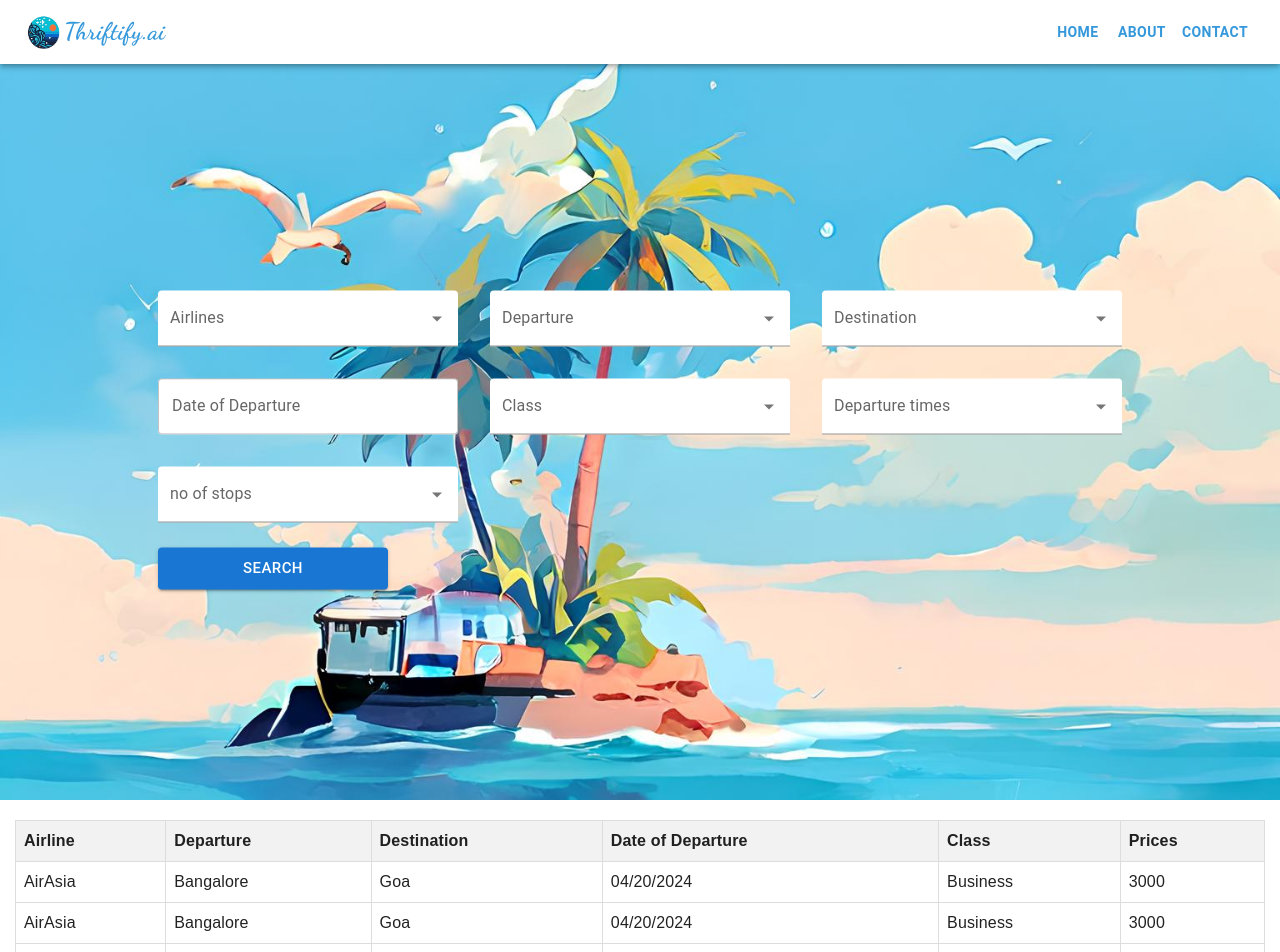
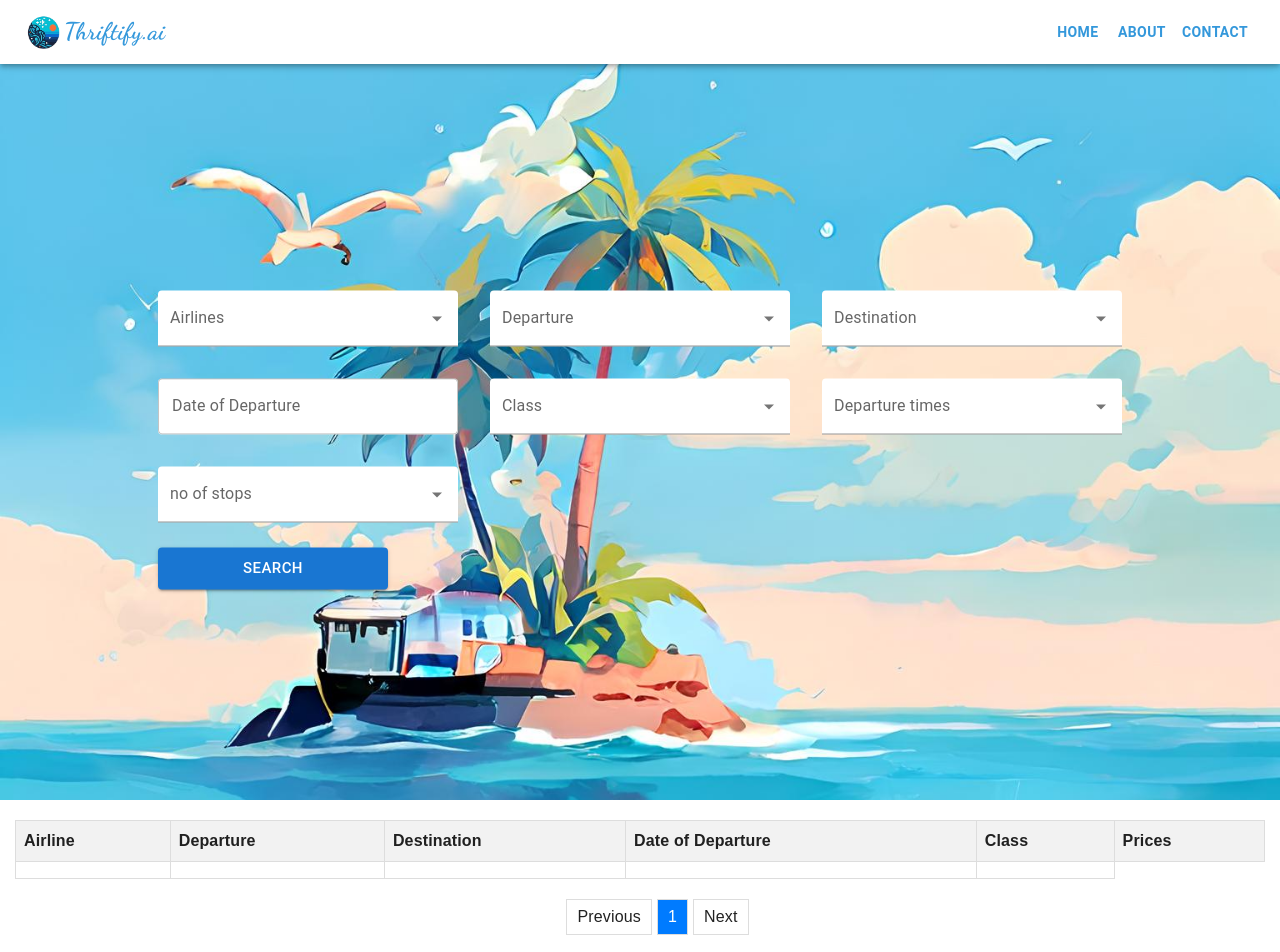
Before and after one commit to suyog200/Thrifty, a React (Vite) app in the folder Thrifty-app/: page / in a window 1280 px wide. Shown: the top 952 px of the page. Built offline with nearby package versions, Linux system fonts and the light colour scheme.

Commit message:
integration

```diff
--- a/Thrifty-app/src/components/Table.jsx
+++ b/Thrifty-app/src/components/Table.jsx
@@ -1,192 +1,38 @@
-// // import React from 'react'
 
-// const Table = () => {
-//   return (
-//     <div className="table-container">
-//       <table>
-//         <thead>
-//           <tr>
-//             <th>Airline</th>
-//             <th>Departure</th>
-//             <th>Destination</th>
-//             <th>Date of Departure</th>
-//             <th>Class</th>
-//             <th>Prices</th>
-//           </tr>
-//         </thead>
-//         <tbody>
-//           <tr>
-//             <td>AirAsia</td>
-//             <td>Bangalore</td>
-//             <td>Goa</td>
-//             <td>04/20/2024</td>
-//             <td>Business</td>
-//             <td>3000</td>
-//           </tr>
-//           <tr>
-//             <td>AirAsia</td>
-//             <td>Bangalore</td>
-//             <td>Goa</td>
-//             <td>04/20/2024</td>
-//             <td>Business</td>
-//             <td>3000</td>
-//           </tr>
-//           <tr>
-//             <td>AirAsia</td>
-//             <td>Bangalore</td>
-//             <td>Goa</td>
-//             <td>04/20/2024</td>
-//             <td>Business</td>
-//             <td>3000</td>
-//           </tr>
-//           {/* Add more rows if needed */}
-//         </tbody>
-//       </table>
-//     </div>
-//   );
-// };
-
-// export default Table;
 
 import { useState } from "react";
 import ReactPaginate from "react-paginate";
 
-const Table = () => {
-  // Static data
-  const staticData = [
-    {
-      airline: "AirAsia",
-      departure: "Bangalore",
-      destination: "Goa",
-      date: "04/20/2024",
-      class: "Business",
-      price: "3000",
-    },
-    {
-      airline: "AirAsia",
-      departure: "Bangalore",
-      destination: "Goa",
-      date: "04/20/2024",
-      class: "Business",
-      price: "3000",
-    },
-    {
-      airline: "AirAsia",
-      departure: "Bangalore",
-      destination: "Goa",
-      date: "04/20/2024",
-      class: "Business",
-      price: "3000",
-    },
-    {
-      airline: "AirAsia",
-      departure: "Bangalore",
-      destination: "Goa",
-      date: "04/20/2024",
-      class: "Business",
-      price: "3000",
-    },
-    {
-      airline: "AirAsia",
-      departure: "Bangalore",
-      destination: "Goa",
-      date: "04/20/2024",
-      class: "Business",
-      price: "3000",
-    },
-    {
-      airline: "AirAsia",
-      departure: "Bangalore",
-      destination: "Goa",
-      date: "04/20/2024",
-      class: "Business",
-      price: "3000",
-    },
-    {
-      airline: "AirAsia",
-      departure: "Bangalore",
-      destination: "Goa",
-      date: "04/20/2024",
-      class: "Business",
-      price: "3000",
-    },
-    {
-      airline: "AirAsia",
-      departure: "Bangalore",
-      destination: "Goa",
-      date: "04/20/2024",
-      class: "Business",
-      price: "3000",
-    },
-    {
-      airline: "AirAsia",
-      departure: "Bangalore",
-      destination: "Goa",
-      date: "04/20/2024",
-      class: "Business",
-      price: "3000",
-    },
-    {
-      airline: "AirAsia",
-      departure: "Bangalore",
-      destination: "Goa",
-      date: "04/20/2024",
-      class: "Business",
-      price: "3000",
-    },
-    {
-      airline: "AirAsia",
-      departure: "Bangalore",
-      destination: "Goa",
-      date: "04/20/2024",
-      class: "Business",
-      price: "3000",
-    },
-    {
-      airline: "AirAsia",
-      departure: "Bangalore",
-      destination: "Goa",
-      date: "04/20/2024",
-      class: "Business",
-      price: "3000",
-    },
-    {
-      airline: "AirAsia",
-      departure: "Bangalore",
-      destination: "Goa",
-      date: "04/20/2024",
-      class: "Business",
-      price: "3000",
-    },
-    {
-      airline: "AirAsia",
-      departure: "Bangalore",
-      destination: "Goa",
-      date: "04/20/2024",
-      class: "Business",
-      price: "3000",
-    },
-    // Add more static data as needed
-  ];
+// eslint-disable-next-line react/prop-types
+const Table = ({predictedData, airlines, source, destination, classType, date}) => {
+
 
   const [pageNumber, setPageNumber] = useState(0);
   const recordsPerPage = 10;
   const pagesVisited = pageNumber * recordsPerPage;
 
-  const displayData = staticData
-    .slice(pagesVisited, pagesVisited + recordsPerPage)
-    .map((row, index) => (
-      <tr key={index}>
-        <td>{row.airline}</td>
-        <td>{row.departure}</td>
-        <td>{row.destination}</td>
-        <td>{row.date}</td>
-        <td>{row.class}</td>
-        <td>{row.price}</td>
-      </tr>
-    ));
+  console.log(predictedData);
 
-  const pageCount = Math.ceil(staticData.length / recordsPerPage);
+  const predictedDataArray = [predictedData];
+
+  const displayData = predictedDataArray ?
+  predictedDataArray.slice(pagesVisited, pagesVisited + recordsPerPage)
+    .map((row, index) => {
+      console.log(row);
+      return (
+        <tr key={index}>
+          <td>{airlines}</td>
+          <td>{source}</td>
+          <td>{destination}</td>
+          <td>{date}</td>
+          <td>{classType}</td>
+          {/* <td>{row.predictedData[index + 1]}</td> */}
+        </tr>
+      );
+    }) :
+  <tr><td colSpan="6">No data</td></tr>;
+
+  const pageCount = Math.ceil(predictedDataArray.length / recordsPerPage);
 
   const changePage = ({ selected }) => {
     setPageNumber(selected);
@@ -205,7 +51,8 @@ const Table = () => {
             <th>Prices</th>
           </tr>
         </thead>
-        <tbody>{displayData}</tbody>
+        <tbody>{displayData}
+        </tbody>
       </table>
       <ReactPaginate
         previousLabel={"Previous"}
--- a/Thrifty-app/src/pages/Home.jsx
+++ b/Thrifty-app/src/pages/Home.jsx
@@ -28,6 +28,8 @@ const Home = () => {
   const [noOfStops, setNoOfStops] = useState();
   const [noOfStopsError, setNoOfStopsError] = useState(false);
 
+  const [predictedData, setPredictedData] = useState({});
+
   async function predictFlight() {
     const formattedDate = dayjs(date).format("YYYY-MM-DD");
     fetch("http://127.0.0.1:5000/predict",{
@@ -46,7 +48,9 @@ const Home = () => {
       }),
     })
       .then((res) => res.json())
-      .then((data) => console.log(data))
+      .then((data) =>
+      setPredictedData(data)
+    )
       .catch((error) => console.log(error));
   }
 
@@ -139,7 +143,9 @@ const Home = () => {
           Search
         </Button>
       </div>
-      <Table />
+      <Table predictedData={predictedData} airlines={airlines?.label} source={source?.label} destination={destination?.label} classType={classType?.label}
+      date={date}
+      />
     </div>
   );
 };
```
